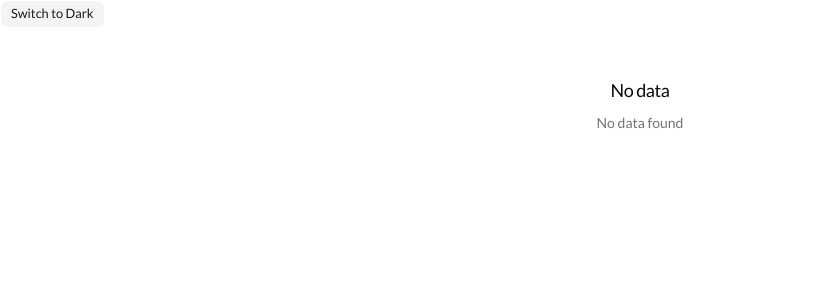
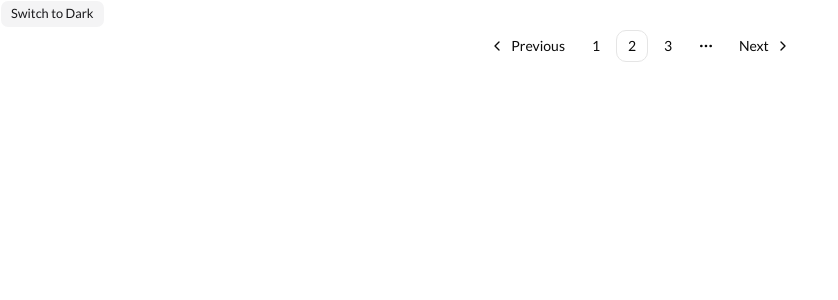
Before and after one commit to dosepehr/frontend-foundation, a Next.js app: page / in a window 1280 px wide. Shown: the top 300 px of the page, without its empty margins (0-838 px from the left). Built offline with nearby package versions, Linux system fonts and the light colour scheme.

Commit message:
add pagination component

```diff
--- a/src/app/page.tsx
+++ b/src/app/page.tsx
@@ -5,12 +5,13 @@ import CardGroup from '@/components/ui/Card';
 import { DatePickerDemo } from '@/components/ui/DatePicker';
 import EmptyGroup from '@/components/ui/Empty';
 import { Input } from '@/components/ui/Input';
+import PaginationGroup from '@/components/ui/Pagination';
 
 const Page = () => {
     return (
         <>
             <ThemeChange />
-            <EmptyGroup />
+            <PaginationGroup />
         </>
     );
 };
--- a/src/components/ui/Button/index.tsx
+++ b/src/components/ui/Button/index.tsx
@@ -17,16 +17,13 @@ const buttonVariants = cva(
                     'border-border bg-background text-foreground hover:bg-muted dark:bg-input/30 dark:border-input dark:hover:bg-input/50 aria-expanded:bg-muted aria-expanded:text-foreground active:scale-[0.97] active:bg-muted/80 dark:active:bg-input/70',
                 secondary:
                     'bg-secondary text-secondary-foreground hover:bg-secondary/80 aria-expanded:bg-secondary aria-expanded:text-secondary-foreground active:scale-[0.97] active:bg-secondary/60',
-                ghost:
-                    'border-transparent text-foreground hover:bg-muted dark:hover:bg-muted/50 aria-expanded:bg-muted aria-expanded:text-foreground active:scale-[0.97] active:bg-muted/80 dark:active:bg-muted/40',
+                ghost: 'border-transparent text-foreground hover:bg-muted dark:hover:bg-muted/50 aria-expanded:bg-muted aria-expanded:text-foreground active:scale-[0.97] active:bg-muted/80 dark:active:bg-muted/40',
                 destructive:
                     'bg-destructive/10 hover:bg-destructive/20 focus-visible:ring-destructive/20 dark:focus-visible:ring-destructive/40 dark:bg-destructive/20 text-destructive focus-visible:border-destructive/40 dark:hover:bg-destructive/30 active:scale-[0.97] active:bg-destructive/30 dark:active:bg-destructive/40',
                 success:
                     'bg-green-500/10 hover:bg-green-500/20 focus-visible:ring-green-500/20 dark:focus-visible:ring-green-500/40 dark:bg-green-500/20 text-green-600 dark:text-green-400 focus-visible:border-green-500/40 dark:hover:bg-green-500/30 active:scale-[0.97] active:bg-green-500/30 dark:active:bg-green-500/40',
-                info:
-                    'bg-blue-500/10 hover:bg-blue-500/20 focus-visible:ring-blue-500/20 dark:focus-visible:ring-blue-500/40 dark:bg-blue-500/20 text-blue-600 dark:text-blue-400 focus-visible:border-blue-500/40 dark:hover:bg-blue-500/30 active:scale-[0.97] active:bg-blue-500/30 dark:active:bg-blue-500/40',
-                link:
-                    'text-primary underline-offset-4 hover:underline active:opacity-70',
+                info: 'bg-blue-500/10 hover:bg-blue-500/20 focus-visible:ring-blue-500/20 dark:focus-visible:ring-blue-500/40 dark:bg-blue-500/20 text-blue-600 dark:text-blue-400 focus-visible:border-blue-500/40 dark:hover:bg-blue-500/30 active:scale-[0.97] active:bg-blue-500/30 dark:active:bg-blue-500/40',
+                link: 'text-primary underline-offset-4 hover:underline active:opacity-70',
             },
             size: {
                 default:
@@ -65,14 +62,8 @@ function Button({
     ButtonProps) {
     const Comp = asChild ? Slot.Root : 'button';
 
-    return (
-        <Comp
-            data-slot='button'
-            className={cn(buttonVariants({ variant, size, className }))}
-            disabled={disabled || isLoading}
-            type='button'
-            {...props}
-        >
+    const content = (
+        <>
             {isLoading ? (
                 <>
                     <Spinner />
@@ -84,6 +75,18 @@ function Button({
             {showArrow && (
                 <ArrowRightCircle className='group-hover:translate-x-1 duration-150' />
             )}
+        </>
+    );
+
+    return (
+        <Comp
+            data-slot='button'
+            className={cn(buttonVariants({ variant, size, className }))}
+            disabled={disabled || isLoading}
+            type='button'
+            {...props}
+        >
+            {content}
         </Comp>
     );
 }
--- /dev/null
+++ b/src/components/ui/Pagination/components.tsx
@@ -0,0 +1,136 @@
+import * as React from 'react';
+import {
+    ChevronLeftIcon,
+    ChevronRightIcon,
+    MoreHorizontalIcon,
+} from 'lucide-react';
+import { cn } from '@/utils/funcs/cn';
+import { Button, buttonVariants } from '../Button';
+
+function Pagination({ className, ...props }: React.ComponentProps<'nav'>) {
+    return (
+        <nav
+            role='navigation'
+            aria-label='pagination'
+            data-slot='pagination'
+            className={cn('mx-auto flex w-full justify-center', className)}
+            {...props}
+        />
+    );
+}
+
+function PaginationContent({
+    className,
+    ...props
+}: React.ComponentProps<'ul'>) {
+    return (
+        <ul
+            data-slot='pagination-content'
+            className={cn('gap-1 flex items-center', className)}
+            {...props}
+        />
+    );
+}
+
+function PaginationItem({ ...props }: React.ComponentProps<'li'>) {
+    return <li data-slot='pagination-item' {...props} />;
+}
+
+type PaginationLinkProps = {
+    isActive?: boolean;
+} & Pick<React.ComponentProps<typeof Button>, 'size'> &
+    React.ComponentProps<'a'>;
+
+function PaginationLink({
+    className,
+    isActive,
+    size = 'icon',
+    children,
+    href,
+    ...props
+}: PaginationLinkProps) {
+    return (
+        <a
+            href={href}
+            aria-current={isActive ? 'page' : undefined}
+            data-slot='pagination-link'
+            data-active={isActive}
+            className={cn(
+                buttonVariants({
+                    variant: isActive ? 'outline' : 'ghost',
+                    size,
+                }),
+                className
+            )}
+            {...props}
+        >
+            {children}
+        </a>
+    );
+}
+
+function PaginationPrevious({
+    className,
+    text = 'Previous',
+    ...props
+}: React.ComponentProps<typeof PaginationLink> & { text?: string }) {
+    return (
+        <PaginationLink
+            aria-label='Go to previous page'
+            size='default'
+            className={cn('pl-2!', className)}
+            {...props}
+        >
+            <ChevronLeftIcon data-icon='inline-start' />
+            <span className='hidden sm:block'>{text}</span>
+        </PaginationLink>
+    );
+}
+
+function PaginationNext({
+    className,
+    text = 'Next',
+    ...props
+}: React.ComponentProps<typeof PaginationLink> & { text?: string }) {
+    return (
+        <PaginationLink
+            aria-label='Go to next page'
+            size='default'
+            className={cn('pr-2!', className)}
+            {...props}
+        >
+            <span className='hidden sm:block'>{text}</span>
+            <ChevronRightIcon data-icon='inline-end' />
+        </PaginationLink>
+    );
+}
+
+function PaginationEllipsis({
+    className,
+    ...props
+}: React.ComponentProps<'span'>) {
+    return (
+        <span
+            aria-hidden
+            data-slot='pagination-ellipsis'
+            className={cn(
+                "size-9 [&_svg:not([class*='size-'])]:size-4 flex items-center justify-center",
+                className
+            )}
+            {...props}
+        >
+            <MoreHorizontalIcon />
+            <span className='sr-only'>More pages</span>
+        </span>
+    );
+}
+
+export {
+    Pagination,
+    PaginationContent,
+    PaginationEllipsis,
+    PaginationItem,
+    PaginationLink,
+    PaginationNext,
+    PaginationPrevious,
+};
--- /dev/null
+++ b/src/components/ui/Pagination/index.tsx
@@ -0,0 +1,43 @@
+import React from 'react';
+import {
+    Pagination,
+    PaginationContent,
+    PaginationItem,
+    PaginationPrevious,
+    PaginationLink,
+    PaginationEllipsis,
+    PaginationNext,
+} from './components';
+
+const PaginationGroup = () => {
+    return (
+        <div>
+            <Pagination>
+                <PaginationContent>
+                    <PaginationItem>
+                        <PaginationPrevious href='#' />
+                    </PaginationItem>
+                    <PaginationItem>
+                        <PaginationLink href='#'>1</PaginationLink>
+                    </PaginationItem>
+                    <PaginationItem>
+                        <PaginationLink href='#' isActive>
+                            2
+                        </PaginationLink>
+                    </PaginationItem>
+                    <PaginationItem>
+                        <PaginationLink href='#'>3</PaginationLink>
+                    </PaginationItem>
+                    <PaginationItem>
+                        <PaginationEllipsis />
+                    </PaginationItem>
+                    <PaginationItem>
+                        <PaginationNext href='#' />
+                    </PaginationItem>
+                </PaginationContent>
+            </Pagination>
+        </div>
+    );
+};
+
+export default PaginationGroup;
```
